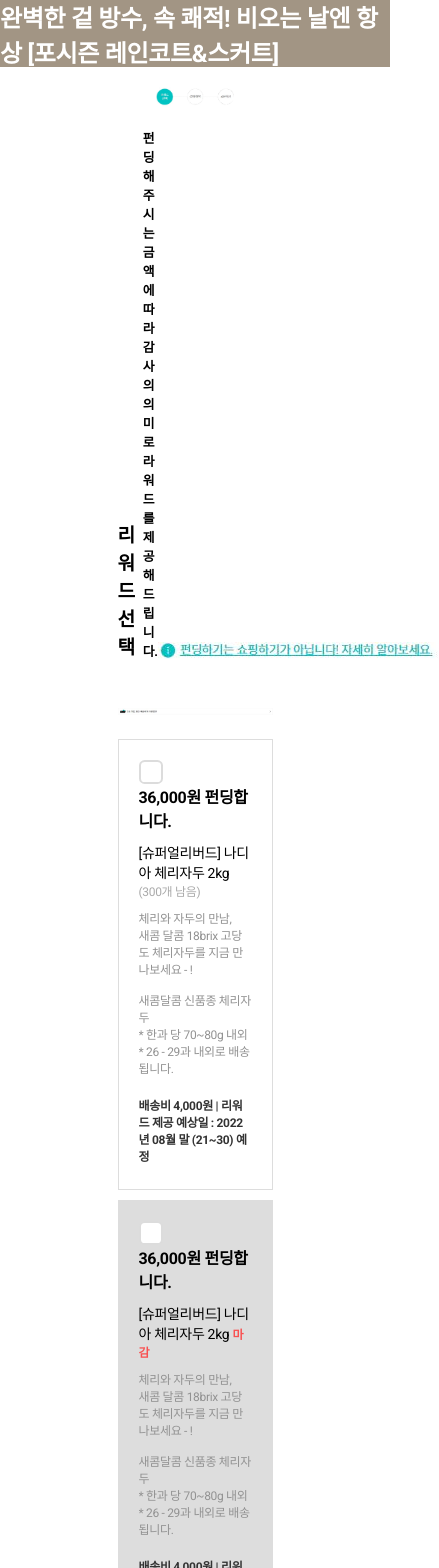
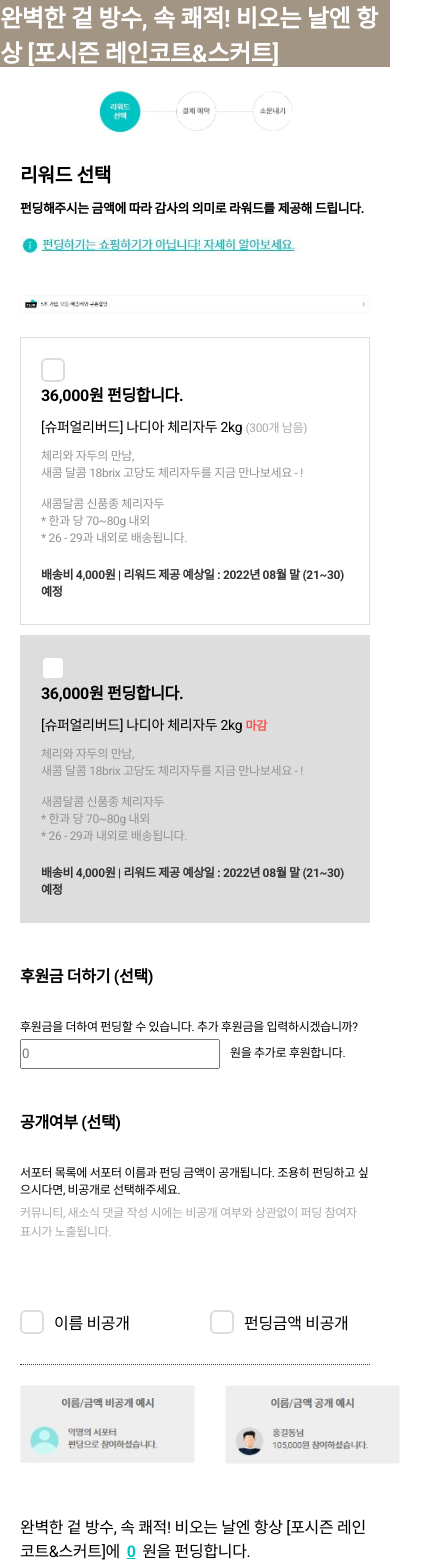
Before and after one commit to bigtae1007/frontend_clone, a React (Create React App) app: page /fund/funding/1 in a window 390 px wide. Shown: the top 1568 px of the page, 439 px wide, since content can reach past the window. Built offline with nearby package versions, Linux system fonts and the light colour scheme; no server answers.

Commit message:
update . 펀딩하기 페이지 반응형 CSS 추가

```diff
--- a/src/components/funding/FundingContent.jsx
+++ b/src/components/funding/FundingContent.jsx
@@ -40,4 +40,18 @@ const WrapHeadText = styled.div`
     font-size: 0.8rem;
     font-weight: 600;
   }
+  @media screen and (max-width: 1700px) {
+    display: flex;
+    flex-direction: column;
+    align-items: flex-start;
+    gap: 20px;
+    div {
+      @media screen and (max-width: 1100px) {
+        display: flex;
+        flex-direction: column;
+        align-items: flex-start;
+        gap: 10px;
+      }
+    }
+  }
 `;
--- a/src/components/funding/FundingForm.jsx
+++ b/src/components/funding/FundingForm.jsx
@@ -194,10 +194,18 @@ const WrapSelectText = styled.div`
       }
     }
   }
+  @media screen and (max-width: 1150px) {
+    display: flex;
+    flex-direction: column;
+    gap: 30px;
+  }
 `;
 const WrapSelectDisclosure = styled.div`
   margin: 0 auto;
   width: 60%;
+  @media screen and (max-width: 1150px) {
+    width: 100%;
+  }
 `;
 
 const SelectDisclosure = styled.div`
@@ -217,6 +225,17 @@ const SelectDisclosureImg = styled.div`
   margin-top: 20px;
   > img {
     width: 100%;
+  }
+  @media screen and (max-width: 1560px) {
+    flex-direction: column;
+    align-items: center;
+    > img {
+      width: 50%;
+    }
+    @media screen and (max-width: 1150px) {
+      flex-direction: row;
+      width: 100%;
+    }
   }
 `;
 
--- a/src/components/funding/FundingHead.jsx
+++ b/src/components/funding/FundingHead.jsx
@@ -31,4 +31,10 @@ const ImgProgress = styled.img`
   display: flex;
   margin: 20px auto;
   width: 20%;
+  @media screen and (max-width: 1600px) {
+    width: 30%;
+    @media screen and (max-width: 1000px) {
+      width: 50%;
+    }
+  }
 `;
--- a/src/pages/Funding.jsx
+++ b/src/pages/Funding.jsx
@@ -37,5 +37,8 @@ const WrapFunding = styled.div`
     width: 50%;
     margin: 0 auto;
     padding: 0 20px;
+    @media screen and (max-width: 1000px) {
+      width: 100%;
+    }
   }
 `;
```
